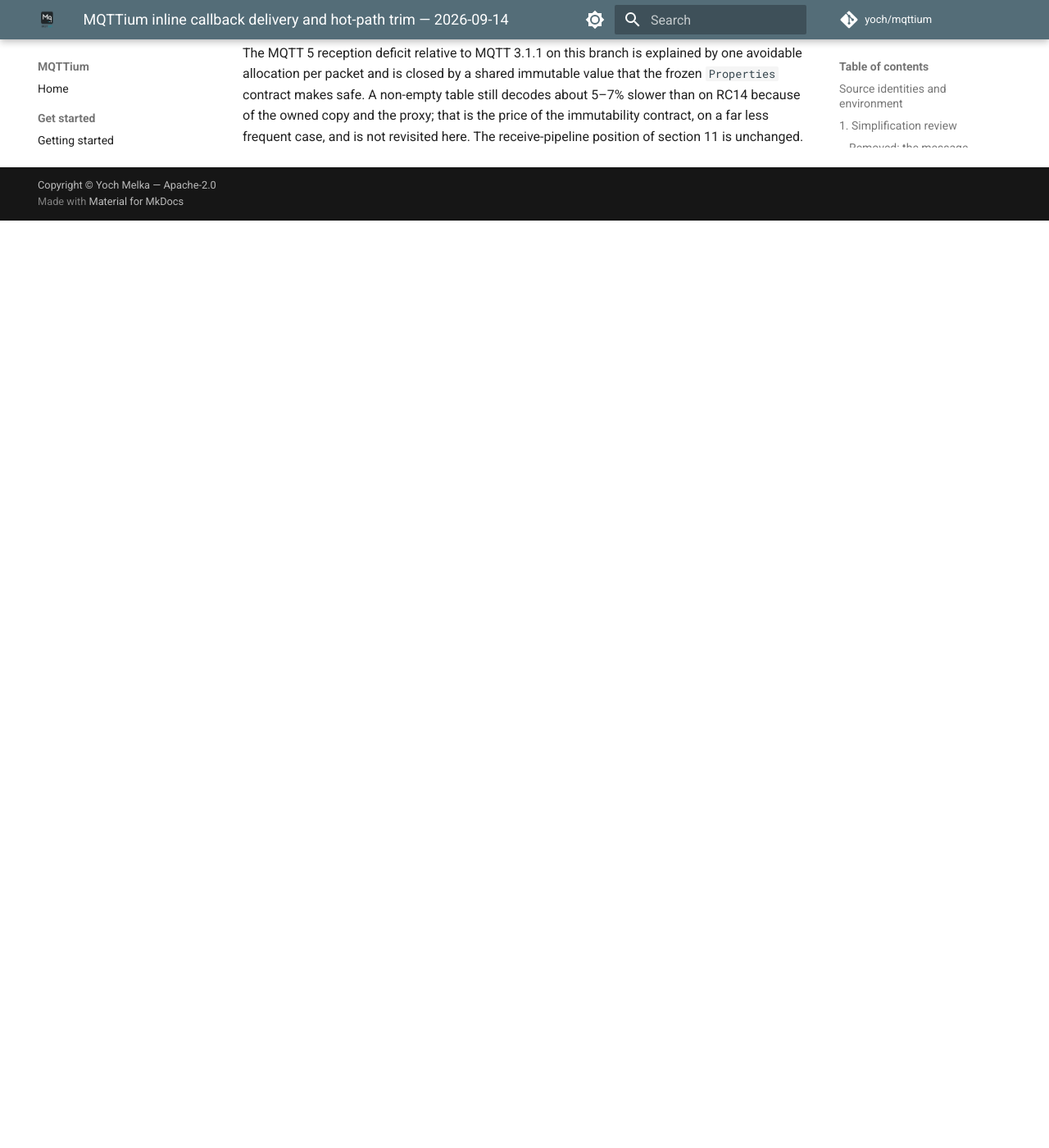
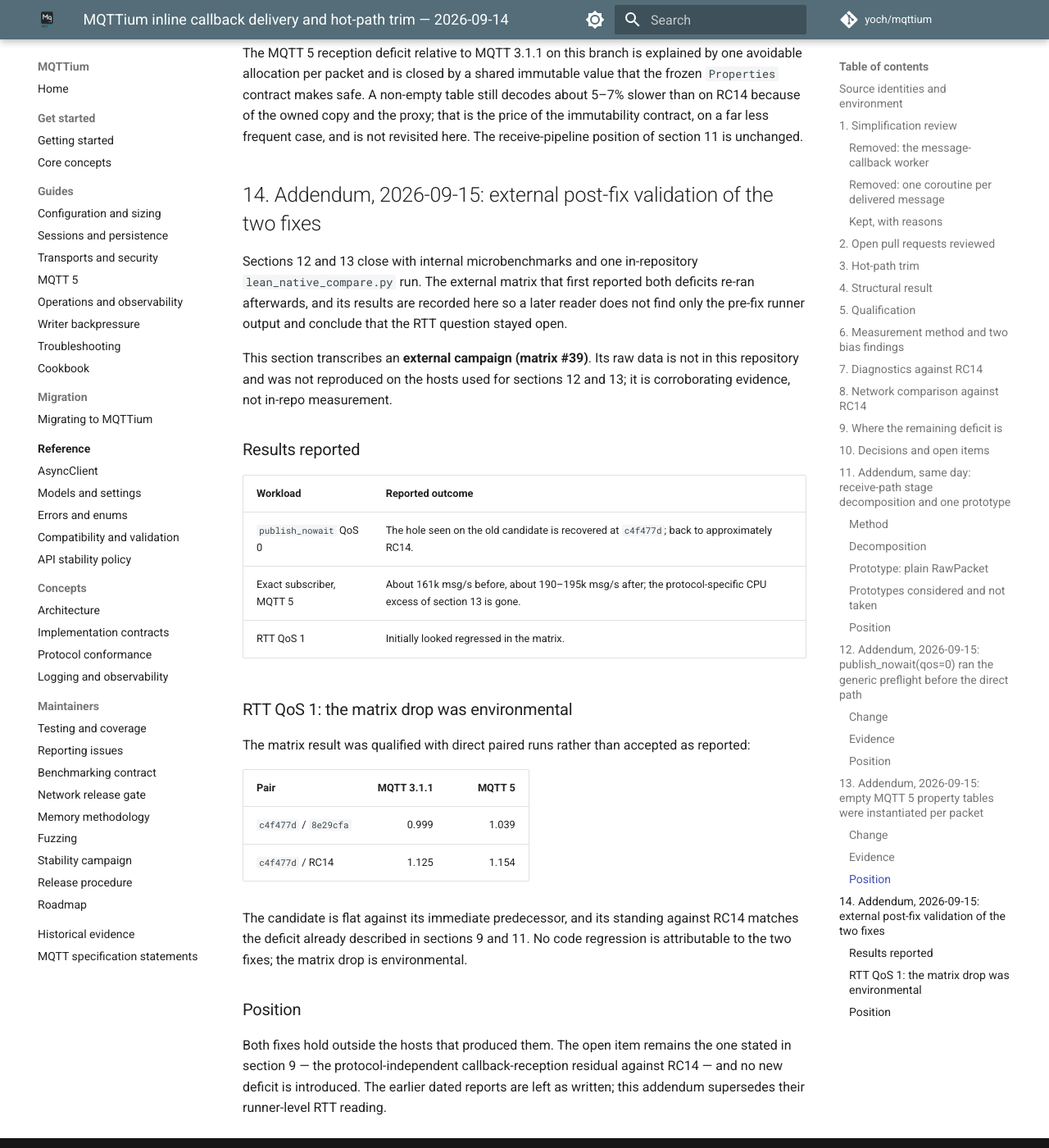
Before and after one commit to yoch/mqttium, an MkDocs documentation site: the page built from docs/reports/INLINE-CALLBACK-DELIVERY-2026-09-14.md, in a window 1280 px wide and 1400 px high, scrolled down 20726 px. Shown: the whole window at 82% size. Built offline with MkDocs 1.6.1 and Material for MkDocs 9.7.7, drawn with Linux system fonts in a browser that asks for light colours; comment, search, counter and statistics services are not loaded; before the commit the page ends 20995 px from its top, so only the background shows below that.

Commit message:
docs: record the external matrix #39 post-fix validation
Sections 12 and 13 close on internal microbenchmarks and one in-repository
lean_native_compare.py run. The external matrix that first reported the
publish_nowait QoS 0 hole and the MQTT 5 subscriber excess re-ran after both
fixes, and without that result a later reader of the PR finds only the
pre-fix runner output and concludes the QoS 1 RTT question stayed open. It
did not: direct paired runs put c4f477d at 0.999 v3.1.1 / 1.039 v5 against
its immediate predecessor, so the matrix drop was environmental, and its
1.125 / 1.154 against RC14 is the deficit already described in sections 9
and 11.

The addendum marks its own provenance: matrix #39 is external, its raw data
is not in this repository and it was not reproduced on the hosts used for
sections 12 and 13. The earlier dated reports are left as written.

Co-Authored-By: Claude Opus 5 <noreply@anthropic.com>

```diff
--- a/docs/reports/INLINE-CALLBACK-DELIVERY-2026-09-14.md
+++ b/docs/reports/INLINE-CALLBACK-DELIVERY-2026-09-14.md
@@ -338,3 +338,32 @@ On this host the delivered-rate metric of that harness is not usable for the cel
 ### Position
 
 The MQTT 5 reception deficit relative to MQTT 3.1.1 on this branch is explained by one avoidable allocation per packet and is closed by a shared immutable value that the frozen `Properties` contract makes safe. A non-empty table still decodes about 5–7% slower than on RC14 because of the owned copy and the proxy; that is the price of the immutability contract, on a far less frequent case, and is not revisited here. The receive-pipeline position of section 11 is unchanged.
+
+## 14. Addendum, 2026-09-15: external post-fix validation of the two fixes
+
+Sections 12 and 13 close with internal microbenchmarks and one in-repository `lean_native_compare.py` run. The external matrix that first reported both deficits re-ran afterwards, and its results are recorded here so a later reader does not find only the pre-fix runner output and conclude that the RTT question stayed open.
+
+This section transcribes an **external campaign (matrix #39)**. Its raw data is not in this repository and was not reproduced on the hosts used for sections 12 and 13; it is corroborating evidence, not in-repo measurement.
+
+### Results reported
+
+| Workload | Reported outcome |
+| --- | --- |
+| `publish_nowait` QoS 0 | The hole seen on the old candidate is recovered at `c4f477d`; back to approximately RC14. |
+| Exact subscriber, MQTT 5 | About 161k msg/s before, about 190–195k msg/s after; the protocol-specific CPU excess of section 13 is gone. |
+| RTT QoS 1 | Initially looked regressed in the matrix. |
+
+### RTT QoS 1: the matrix drop was environmental
+
+The matrix result was qualified with direct paired runs rather than accepted as reported:
+
+| Pair | MQTT 3.1.1 | MQTT 5 |
+| --- | ---: | ---: |
+| `c4f477d` / `8e29cfa` | 0.999 | 1.039 |
+| `c4f477d` / RC14 | 1.125 | 1.154 |
+
+The candidate is flat against its immediate predecessor, and its standing against RC14 matches the deficit already described in sections 9 and 11. No code regression is attributable to the two fixes; the matrix drop is environmental.
+
+### Position
+
+Both fixes hold outside the hosts that produced them. The open item remains the one stated in section 9 — the protocol-independent callback-reception residual against RC14 — and no new deficit is introduced. The earlier dated reports are left as written; this addendum supersedes their runner-level RTT reading.
--- a/docs/reports/README.md
+++ b/docs/reports/README.md
@@ -20,7 +20,7 @@ Status meanings:
 
 | Report | Status | Use instead or interpretation |
 | --- | --- | --- |
-| [INLINE-CALLBACK-DELIVERY-2026-09-14](INLINE-CALLBACK-DELIVERY-2026-09-14.md) | Current evidence | Callback worker removal, coroutine-free delivery handoff, decode/publish hot-path trim, open-PR disposition, RSS bytecode harness bias, and RC14 diagnostics/network comparison on a cloud host; no parity or merge claim. Addendum: profiler-free receive-path stage decomposition, plain `RawPacket` prototype, and closure of the receive hot-path question; second addendum: `publish_nowait(qos=0)` direct path reordered ahead of the generic preflight, closed-loop parity with RC14 restored; third addendum: one shared immutable value for empty MQTT 5 property tables, closing the MQTT 5 reception excess over MQTT 3.1.1 |
+| [INLINE-CALLBACK-DELIVERY-2026-09-14](INLINE-CALLBACK-DELIVERY-2026-09-14.md) | Current evidence | Callback worker removal, coroutine-free delivery handoff, decode/publish hot-path trim, open-PR disposition, RSS bytecode harness bias, and RC14 diagnostics/network comparison on a cloud host; no parity or merge claim. Addendum: profiler-free receive-path stage decomposition, plain `RawPacket` prototype, and closure of the receive hot-path question; second addendum: `publish_nowait(qos=0)` direct path reordered ahead of the generic preflight, closed-loop parity with RC14 restored; third addendum: one shared immutable value for empty MQTT 5 property tables, closing the MQTT 5 reception excess over MQTT 3.1.1; fourth addendum: external matrix #39 post-fix validation of both fixes and direct paired qualification showing the reported QoS 1 RTT drop was environmental |
 | [DATA-PLANE-LIFECYCLE-2026-09-14](DATA-PLANE-LIFECYCLE-2026-09-14.md) | Superseded | Synchronous callbacks, separate lifecycle ownership and progressive QoS0 admission remain the accepted contract; its runtime, worker-based delivery and RC14 performance figures are superseded by the inline callback delivery report |
 | [LEAN-NATIVE-API-AND-FAIRNESS-2026-09-13](LEAN-NATIVE-API-AND-FAIRNESS-2026-09-13.md) | Superseded | Earlier callback contract and source; use the data-plane/lifecycle follow-up for the current candidate and direct RC14 comparison. This report remains the historical original-main comparison |
 | [LEAN-NATIVE-FOLLOWUP-2026-09-10](LEAN-NATIVE-FOLLOWUP-2026-09-10.md) | Superseded | Earlier source and measurements; use the API and fairness follow-up for the corrected candidate and new post-interruption evidence |
```
